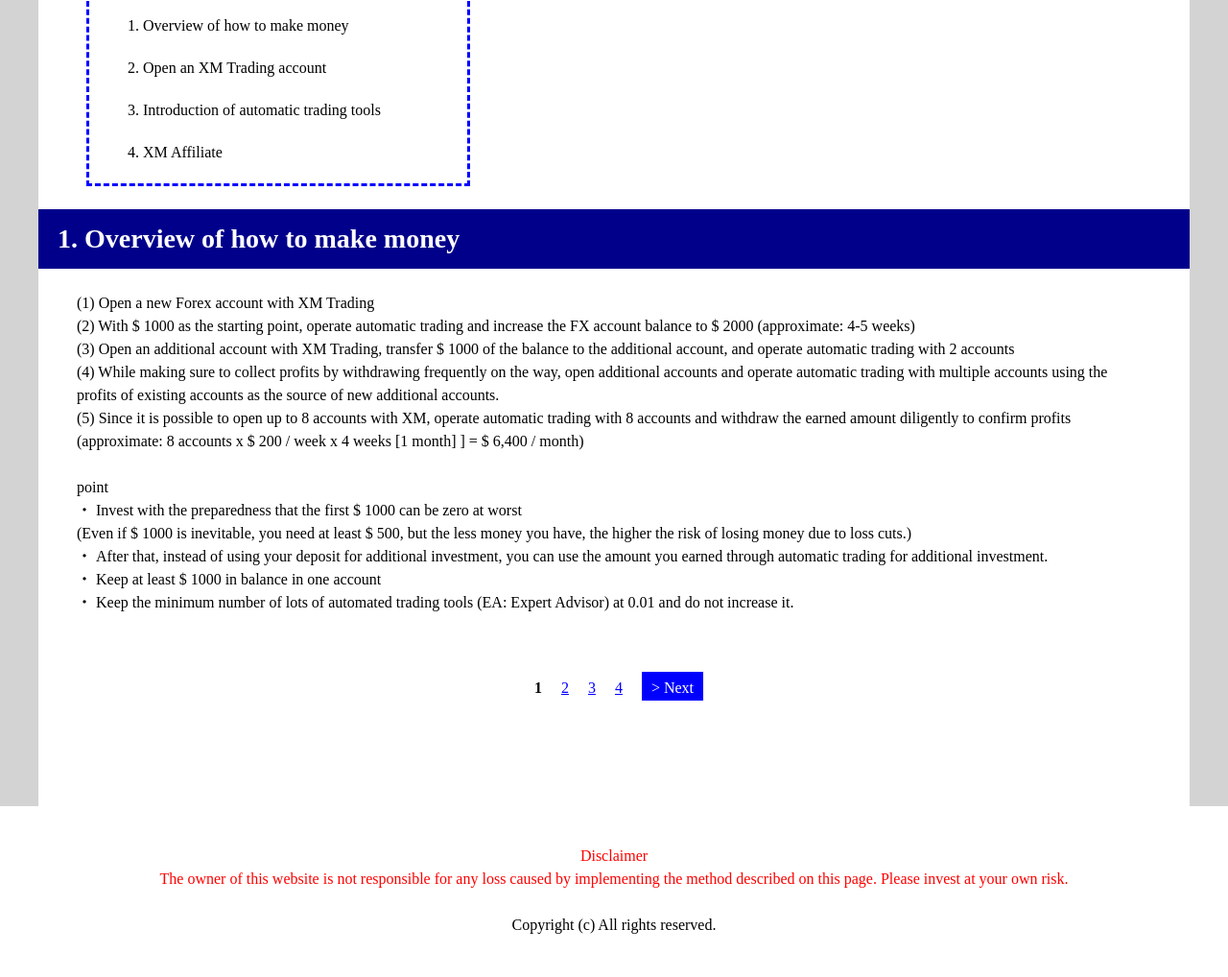
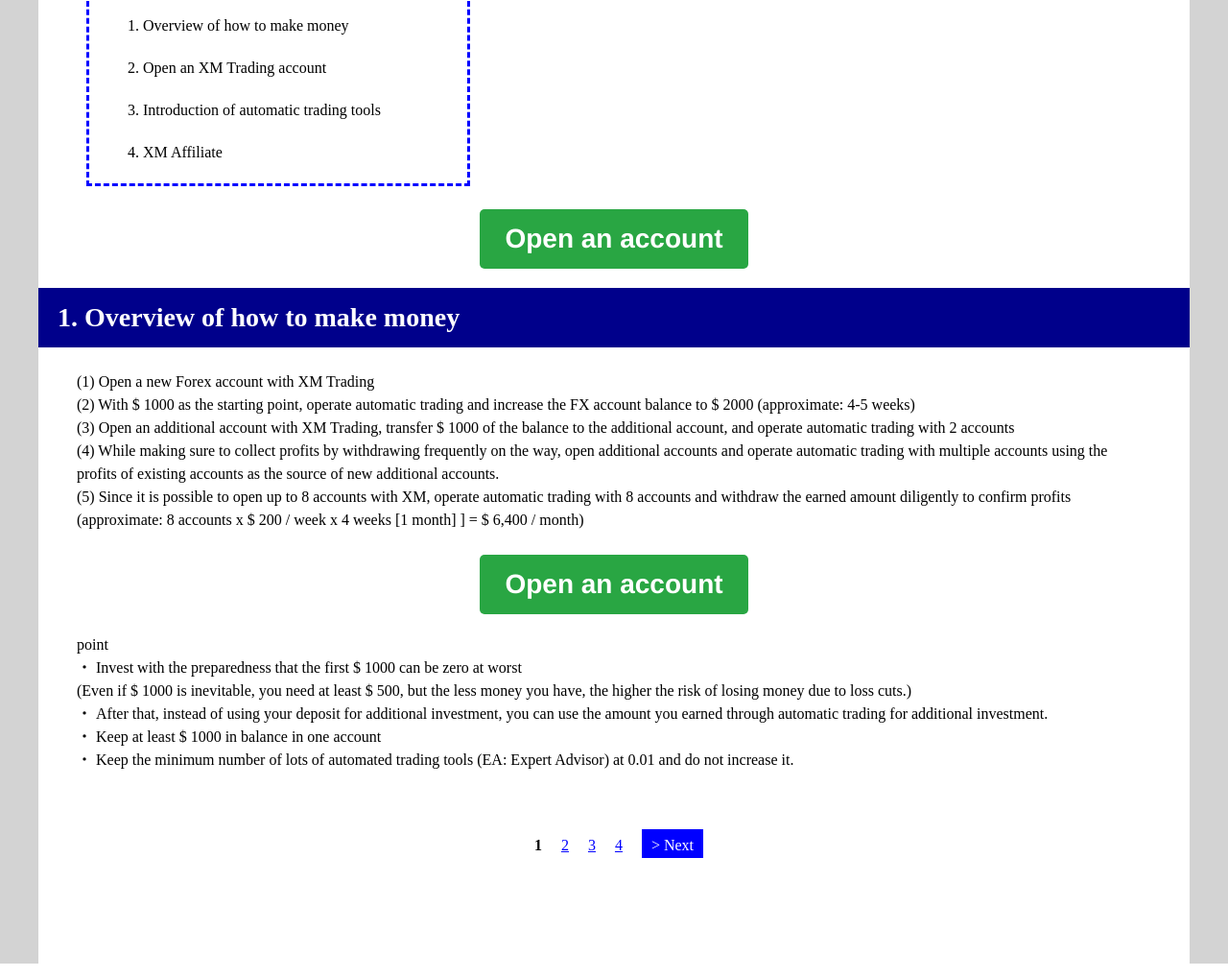
Before and after one commit to azuma-msp1/fx, a plain HTML site: page index.html in a window 1280 px wide. Shown: the part 1636-2654 px from the top of the page at 96% size. Drawn offline with Linux system fonts and the light colour scheme.

Commit message:
Add files via upload

```diff
--- a/index.html
+++ b/index.html
@@ -72,6 +72,9 @@
 					</ul>
 				</div>
 				<br>
+				<div class="button-area">
+					<a href="https://clicks.affstrack.com/c?c=621790&l=en&p=1" class="open-account">Open an account</a>
+				</div>
 			<h2>1. Overview of how to make money</h2>
 				<br>
 				<p>(1) Open a new Forex account with XM Trading<br>
@@ -80,6 +83,11 @@
 					(4) While making sure to collect profits by withdrawing frequently on the way, open additional accounts and operate automatic trading with multiple accounts using the profits of existing accounts as the source of new additional accounts.<br>
 					(5) Since it is possible to open up to 8 accounts with XM, operate automatic trading with 8 accounts and withdraw the earned amount diligently to confirm profits (approximate: 8 accounts x $ 200 / week x 4 weeks [1 month] ] = $ 6,400 / month)<br>
 					<br>
+				</p>
+				<div class="button-area">
+					<a href="https://clicks.affstrack.com/c?c=621790&l=en&p=1" class="open-account">Open an account</a>
+				</div>
+				<p>
 				point<br>
 				・ Invest with the preparedness that the first $ 1000 can be zero at worst<br>
 				(Even if $ 1000 is inevitable, you need at least $ 500, but the less money you have, the higher the risk of losing money due to loss cuts.)<br>
```
Lines whose indentation alone changed are shown as unchanged.
